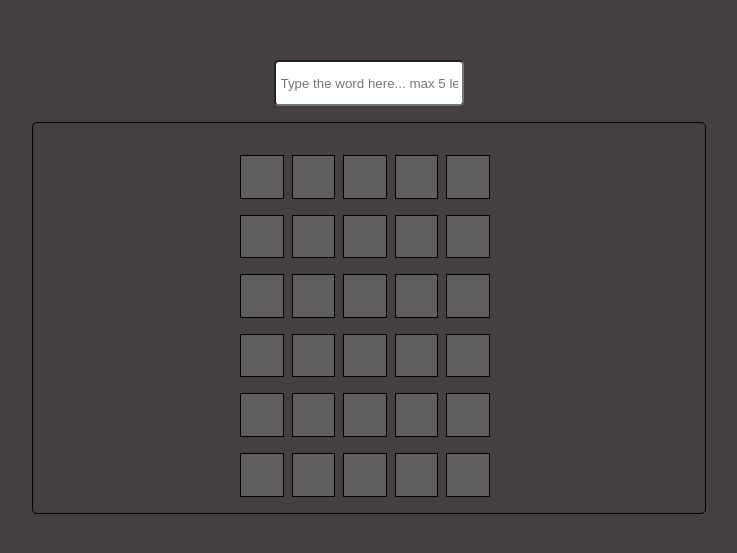
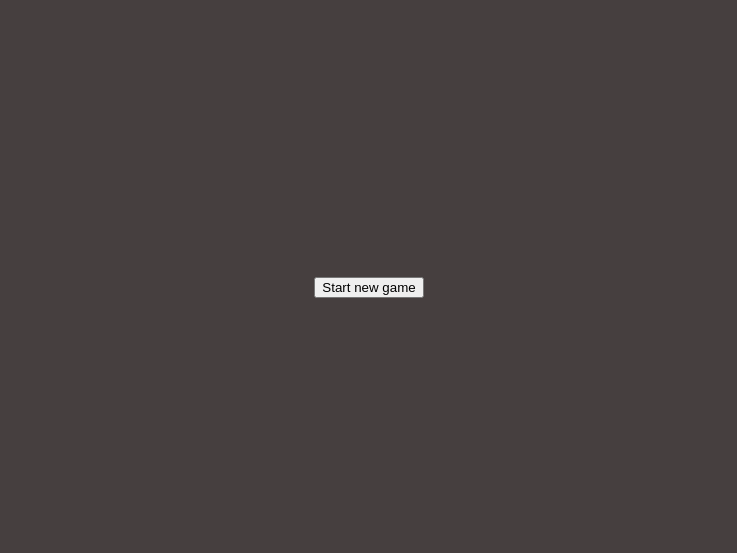
Before and after one commit to AlenioH/wordle-wannabe, a React (Create React App) app: page / in a window 1280 px wide. Shown: the part 113-666 px from the top of the page, without its empty margins (271-1008 px from the left). Built offline with nearby package versions, Linux system fonts and the light colour scheme.

Commit message:
Add API to fetch random words + bunch of small changes

```diff
--- a/public/index.html
+++ b/public/index.html
@@ -24,7 +24,7 @@
       work correctly both with client-side routing and a non-root public URL.
       Learn how to configure a non-root public URL by running `npm run build`.
     -->
-    <title>React App</title>
+    <title>Alenio's Wordle</title>
   </head>
   <body>
     <noscript>You need to enable JavaScript to run this app.</noscript>
--- a/src/App.js
+++ b/src/App.js
@@ -4,18 +4,30 @@ import { GameField } from './components/GameField';
 import { InputLine } from './components/InputLine';
 
 function App() {
-  const [word, setWord] = useState(['', '', '', '', '', '']);
 
-  const [solution, setSolution] = useState('cover');
+  const [solution, setSolution] = useState('');
+  const [guess, setGuesses] = useState(['', '', '', '', '']);
+
 
   const [result, setResult] = useState([[], [], [], [], [], []]);
-  console.log({ result });
 
-  const onSubmit = (event, inputRef, wordNumber) => {
+  const fetchWord = () => {
+    setSolution('');
+    setGuesses(['', '', '', '', '']);
+    clearField()
+    fetch("https://random-word-api.herokuapp.com/word?length=5")
+    .then((data) => data.json()).then((word) => setSolution(word[0]))
+  }
+
+  const clearField = () => {
+
+  }
+
+  const onSubmit = (event, inputRef, guessNumber) => {
     event.preventDefault();
-    if (wordNumber < 0) alert('You are dumb!');
-    word[wordNumber] = inputRef.current.value;
-    setWord([...word]);
+    if (guessNumber < 0) alert('Try another time!');
+    guess[guessNumber] = inputRef.current.value;
+    setGuesses([...guess]);
     const solutionDeconstructed = solution.split('');
     const wordDeconstructed = inputRef.current.value.split('');
 
@@ -23,28 +35,32 @@ function App() {
     wordDeconstructed.forEach((item1, index1) => {
       solutionDeconstructed.forEach((item2, index2) => {
         if (item1 === item2 && index1 === index2) {
-          result[wordNumber].push({ [item1]: 'full' });
+          result[guessNumber].push({ [item1]: 'full' });
         } else if (item1 === item2 && index1 !== index2) {
-          result[wordNumber].push({ [item1]: 'part' });
+          result[guessNumber].push({ [item1]: 'part' });
         } else {
-          result[wordNumber].push(0);
+          result[guessNumber].push(0);
         }
       });
     });
 
     setResult([...result]);
 
-    inputRef.current.value = '';
-
     if (inputRef.current.value === solution) {
       alert('CORRECT');
     }
+    inputRef.current.value = '';
   };
 
   return (
     <div className="App">
-      <InputLine onSubmit={onSubmit} word={word} />
-      <GameField word={word} result={result} />
+      <button onClick={fetchWord}>Start new game</button>
+      {solution && (
+        <>
+          <InputLine onSubmit={onSubmit} guess={guess} />
+          <GameField guess={guess} result={result} />
+        </>
+      )}
     </div>
   );
 }
--- a/src/components/GameField.jsx
+++ b/src/components/GameField.jsx
@@ -1,15 +1,15 @@
-import React, { useEffect } from 'react';
+import React from 'react';
 import { EmptyLine } from './EmptyLine';
-import { LineOne } from './LineOne';
+import { Line } from './Line';
 
-export const GameField = ({ word, result }) => {
+export const GameField = ({ guess, result }) => {
   return (
     <div className="field">
       <div className="fieldLine">
-        {word.map((item, index) => {
+        {guess.map((item, index) => {
           return item.length ? (
             <div key={item} style={{ display: 'flex', marginTop: '1rem' }}>
-              <LineOne word={item} result={result} wordNumber={index} />{' '}
+              <Line word={item} result={result} wordNumber={index} />{' '}
             </div>
           ) : (
             <EmptyLine />
--- a/src/components/InputLine.jsx
+++ b/src/components/InputLine.jsx
@@ -1,8 +1,9 @@
 import React, { useRef } from 'react';
 
-export const InputLine = ({ onSubmit, word }) => {
+export const InputLine = ({ onSubmit, guess }) => {
   const isEmptyString = (element) => element.length === 0;
-  const indexOfEmpty = word.findIndex(isEmptyString);
+  // finding which line this should be inserted into
+  const indexOfEmpty = guess.findIndex(isEmptyString);
   const inputRef = useRef();
   return (
     <React.Fragment>
--- a/src/components/LineOne.jsx
+++ b/src/components/Line.jsx
@@ -1,6 +1,6 @@
 import React from 'react';
 
-export const LineOne = ({ word, result, wordNumber }) => {
+export const Line = ({ word, result, wordNumber }) => {
   const wordDeconstructed = word.split('');
   return (
     <React.Fragment>
```
Also changed, not shown: 2 other files (tests, documents, lock files or other folders).
